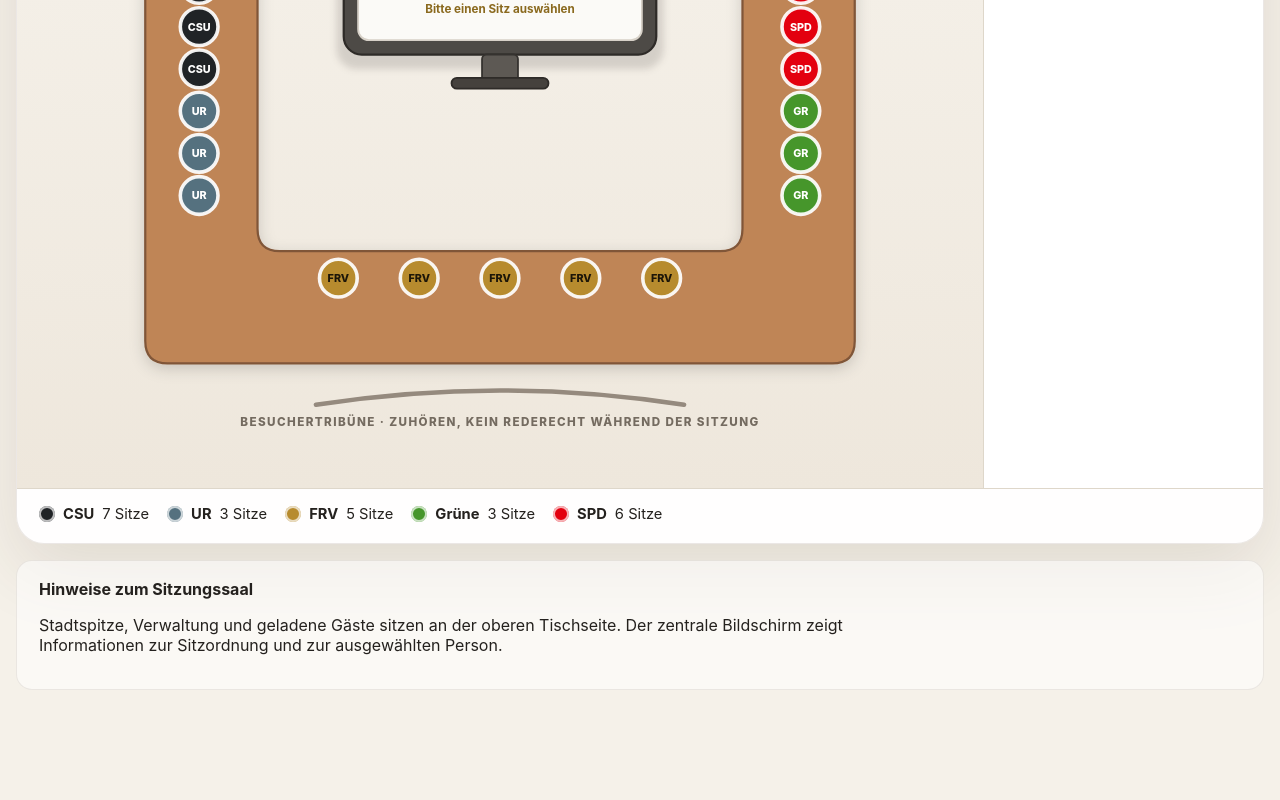
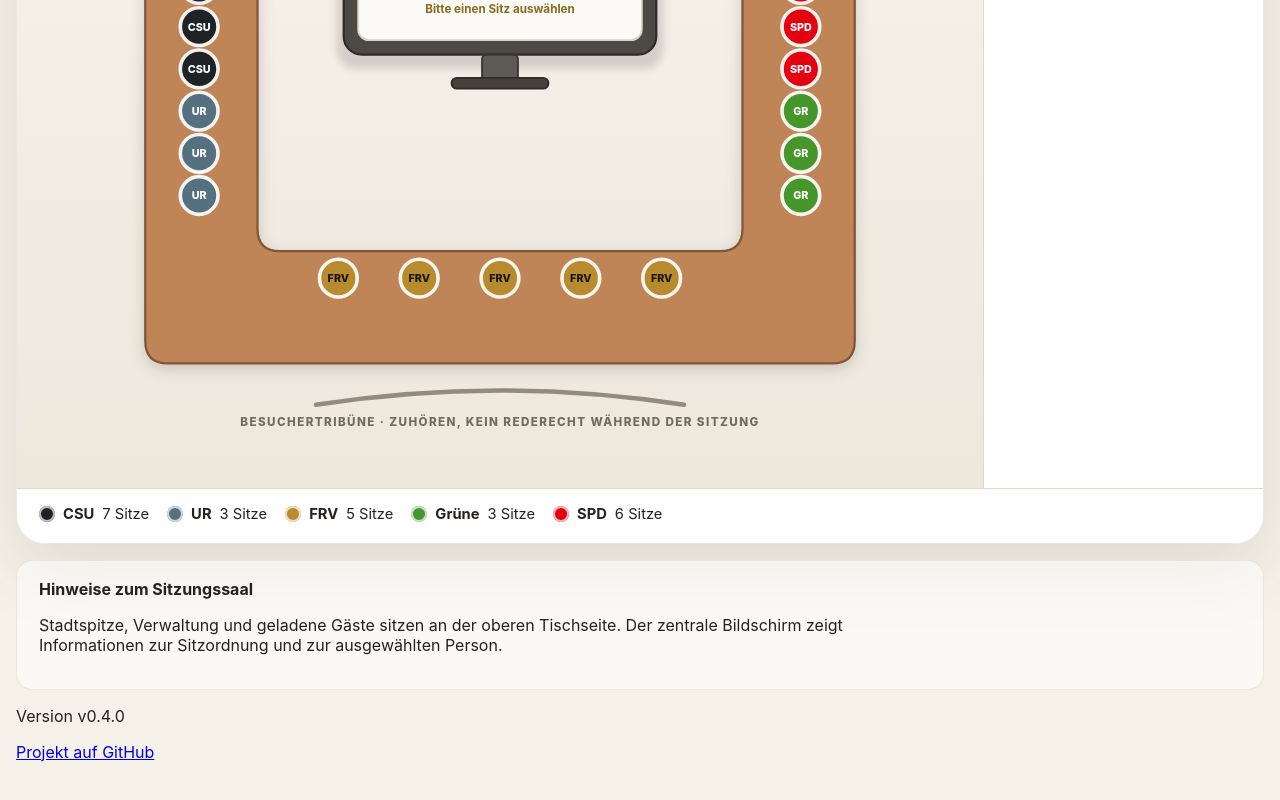
Before and after one commit to alexschnapper/rothenburg-stadtrat-sitzplan, a website: page index.html in a window 1280 px wide. Shown: the part 759-1559 px from the top of the page. Before the commit the page ends 1521 px from the top, so only its background shows below. Drawn offline with Linux system fonts and the light colour scheme.

Commit message:
feat: add project footer markup

```diff
--- a/index.html
+++ b/index.html
@@ -457,6 +457,22 @@
         </p>
       </article>
     </section>
+
+    <footer class="site-footer">
+      <p>
+        <span data-ui-text="footer.versionLabel">Version</span>
+        <span id="appVersion">v0.4.0</span>
+      </p>
+
+      <a
+        href="https://github.com/alexschnapper/rothenburg-stadtrat-sitzplan"
+        target="_blank"
+        rel="noopener noreferrer"
+        data-ui-text="footer.repositoryLink"
+      >
+        Projekt auf GitHub
+      </a>
+    </footer>
   </main>
 
   <script
```
